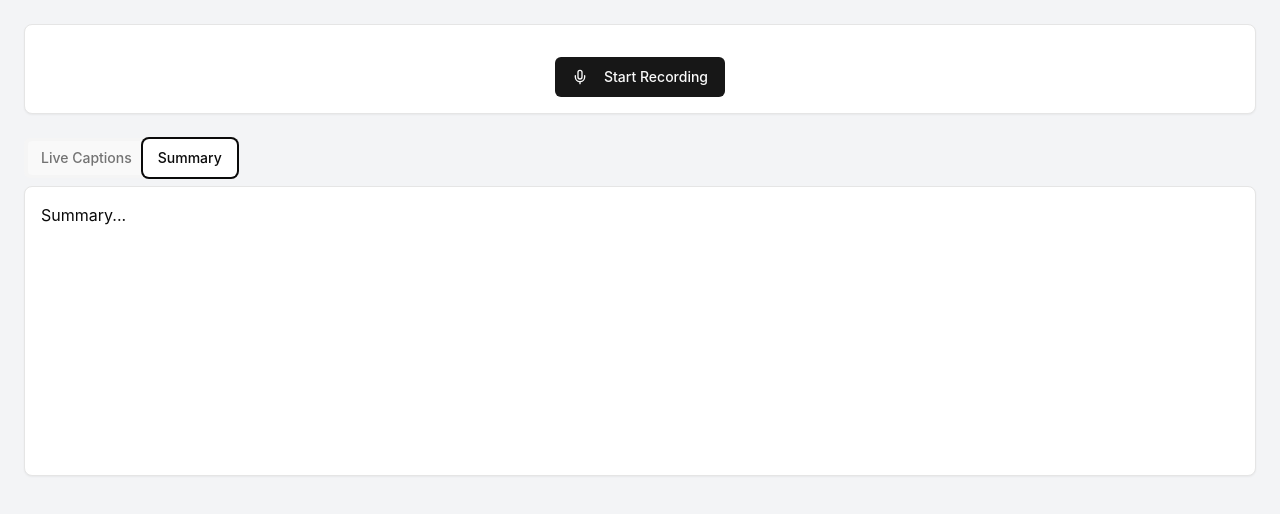
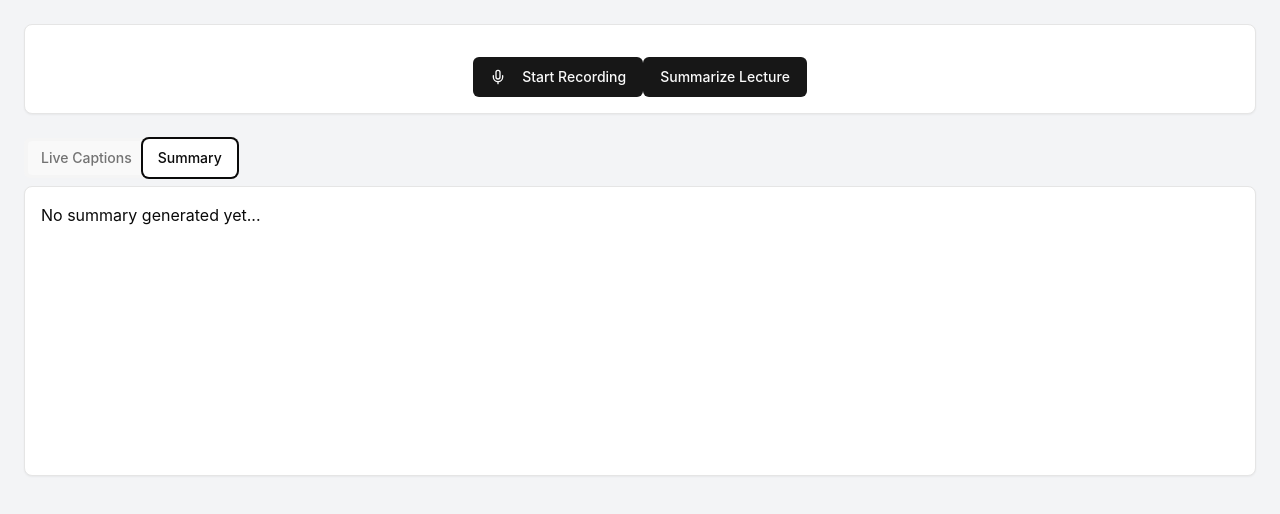
Before and after one commit to fahdbahri/ai-notetaker, a React (Vite) app in the folder frontend/: page / in a window 1280 px wide. Both pictures are taken after a click on the tab "Summary". Shown: the top 514 px of the page. Built offline with nearby package versions, Linux system fonts and the light colour scheme.

Commit message:
feat: set the UI to send the transcript to the backend and summarize it

```diff
--- a/frontend/src/components/CaptionSummary.jsx
+++ b/frontend/src/components/CaptionSummary.jsx
@@ -2,7 +2,7 @@ import { Tabs, TabsContent, TabsList, TabsTrigger } from "@/components/ui/tabs"
 import { Card, CardContent } from "@/components/ui/card"
 import { ScrollArea } from "@/components/ui/scroll-area"
 
-export function CaptionsAndSummary({ currentCaption }) {
+export function CaptionsAndSummary({ currentCaption, summary }) {
   console.log("Rendering CaptionsAndSummary with caption:")
 
   return (
@@ -27,7 +27,7 @@ export function CaptionsAndSummary({ currentCaption }) {
           <CardContent className="p-4">
             <ScrollArea className="h-64">
               <p className="whitespace-pre-wrap">
-                {"Summary..."}
+                {summary || "No summary generated yet..."}
               </p>
             </ScrollArea>
           </CardContent>
--- a/frontend/src/components/RecordButton.jsx
+++ b/frontend/src/components/RecordButton.jsx
@@ -2,67 +2,76 @@ import { Button } from "@/components/ui/button";
 import { Mic, StopCircle } from "lucide-react";
 import React, { useState, useEffect, useCallback } from "react";
 
-
-
-export function RecordButton({ onTranscriptionUpdate }){
-
+export function RecordButton({ onTranscriptionUpdate }) {
   const [isRecording, setIsRecording] = useState(false);
   const [fullTranscript, setFullTranscript] = useState("");
   const [recognition, setRecognition] = useState(null);
 
-
-  function onStart(){
+  function onStart() {
     setIsRecording(true);
-    const SpeachRecognition = window.SpeechRecognition || window.webkitSpeechRecognition;
+    const SpeachRecognition =
+      window.SpeechRecognition || window.webkitSpeechRecognition;
     const newRecognition = new SpeachRecognition();
 
     newRecognition.intermResults = true;
     newRecognition.continuous = true;
 
-
-    newRecognition.onresult = async function(event) {
-
-
+    newRecognition.onresult = async function (event) {
       const finalTranscripts = Array.from(event.results)
-      .filter(result => result.isFinal)
-      .map(result => result[0].transcript)
-
+        .filter((result) => result.isFinal)
+        .map((result) => result[0].transcript);
 
       // If there are final transcripts, update the full transcript
 
       if (finalTranscripts.length > 0) {
-
-      const updatedTranscript = fullTranscript + finalTranscripts.join(" ") + " ";
+        const updatedTranscript =
+          fullTranscript + finalTranscripts.join(" ") + " ";
 
         setFullTranscript(updatedTranscript);
 
         onTranscriptionUpdate(updatedTranscript);
       }
+    };
 
-
-    }
-
-    newRecognition.onerror = function(event)
-    {
+    newRecognition.onerror = function (event) {
       console.log("Speach recognition error detected: " + event.error);
     };
 
     newRecognition.start();
-    setRecognition(newRecognition)
-
-
+    setRecognition(newRecognition);
   }
-  function onStop(){
-
-    if(recognition)
-    {
+  function onStop() {
+    if (recognition) {
       recognition.stop();
       setIsRecording(false);
     }
+  }
+
+  async function summarizeLecture(){
+    try {
+      const response = await fetch("http://localhost:8000/summarize", {
+        method: "POST",
+        headers: {
+          "content-Type": "application/json",
+        },
+        body: JSON.stringify({transcript: fullTranscript}),
+      });
+
+      if (!response.ok){
+        console.log("Network response was not OK")
 
       }
 
+      const data = await response.json();
+      setSummary(data.summary);
+
+    } catch (error) {
+      console.error("Error summarizing lecture:", error);
+    }
+  }
+
   return (
+    <>
       <Button
         onClick={isRecording ? onStop : onStart}
         variant={isRecording ? "destructive" : "default"}
@@ -74,5 +83,7 @@ export function RecordButton({ onTranscriptionUpdate }){
         )}
         {isRecording ? "Stop Recording" : "Start Recording"}
       </Button>
+      <Button onClick={summarizeLecture}>Summarize Lecture</Button>
+    </>
   );
 }
```
Lines whose indentation alone changed are shown as unchanged.
